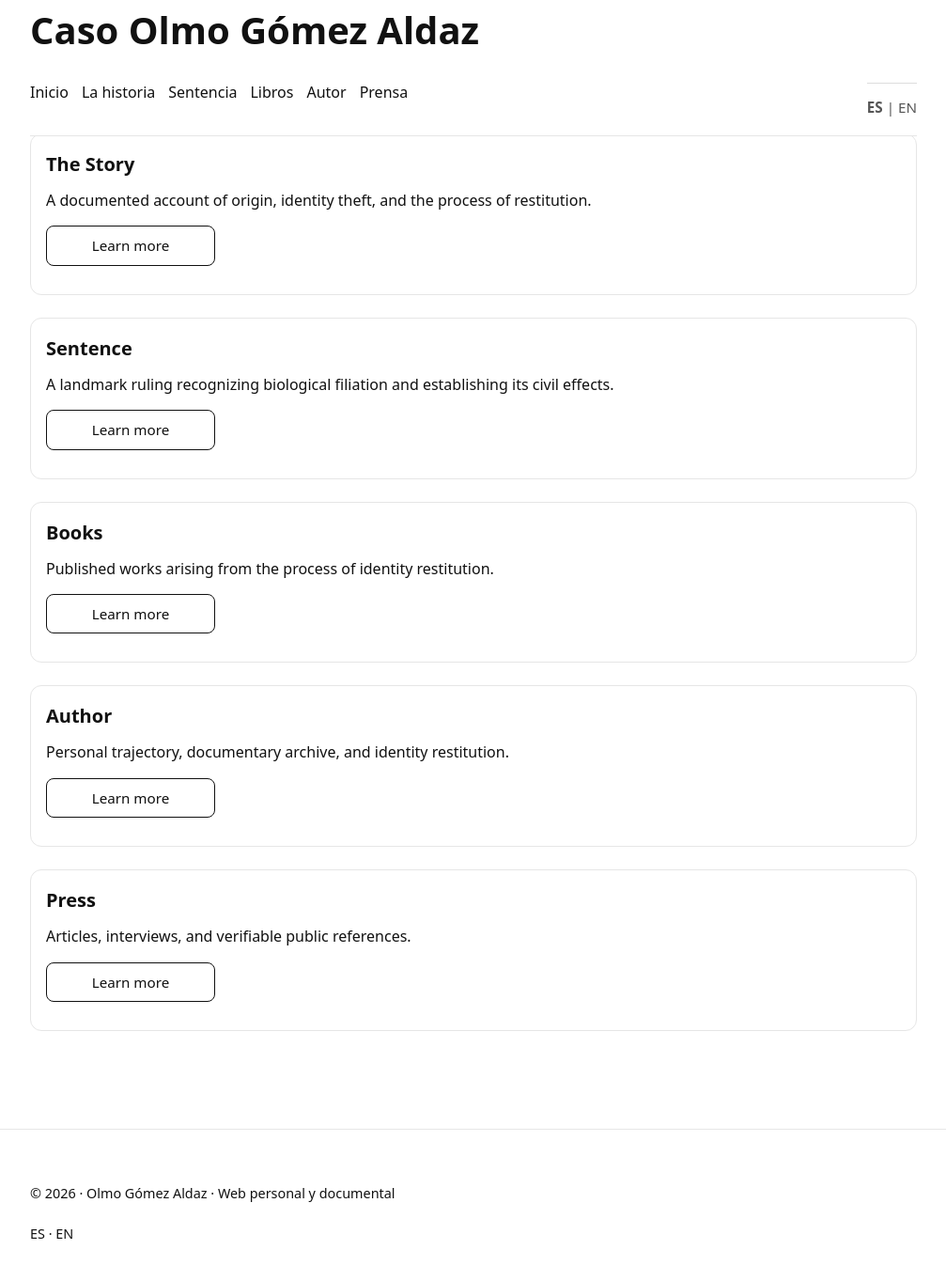
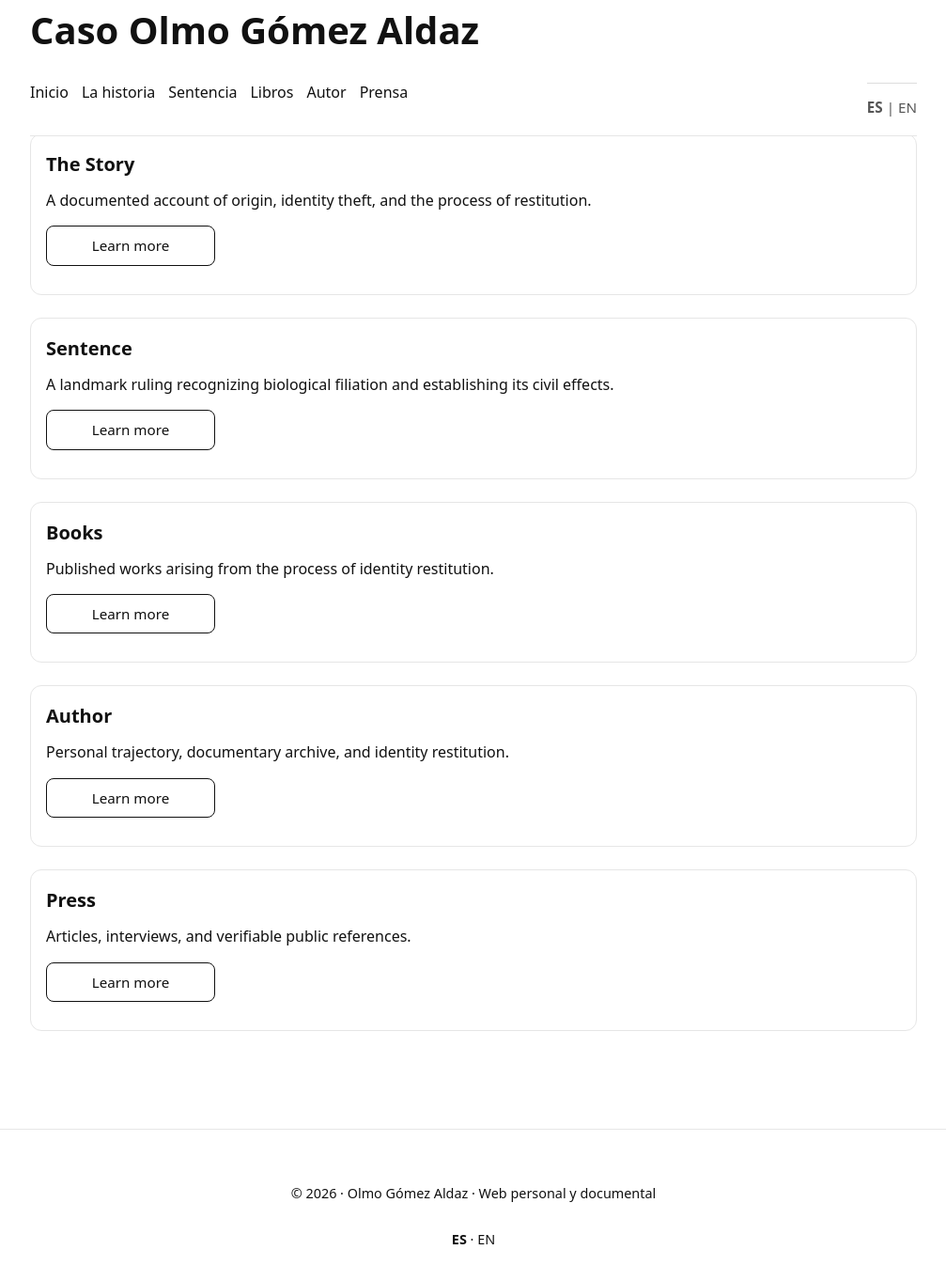
Before and after one commit to olmogaldaz/olmogaldaz.github.io, a Jekyll site: the page built from en/index.html, in a window 1280 px wide and 1400 px high, scrolled down 109 px. Shown: the top 1363 px of the window at 94% size, without its empty margins (136-1143 px from the left). Built offline with Jekyll 4.4.1, drawn with Linux system fonts in a browser that asks for light colours.

Commit message:
Update style.css

```diff
--- a/css/style.css
+++ b/css/style.css
@@ -237,6 +237,23 @@
   text-decoration:underline;
 }
 
+.site-footer .footer-row{
+  display:flex;
+  justify-content:space-between;
+  align-items:center;
+  gap:12px;
+}
+
+.footer-lang a{
+  text-decoration:none;
+  font-weight:400;
+}
+
+.footer-lang a.active{
+  font-weight:600;
+  text-decoration:none; /* asegura que no se subraye */
+}
+
 /* =========================
    RESPONSIVE (MÓVIL)
    ========================= */
```
